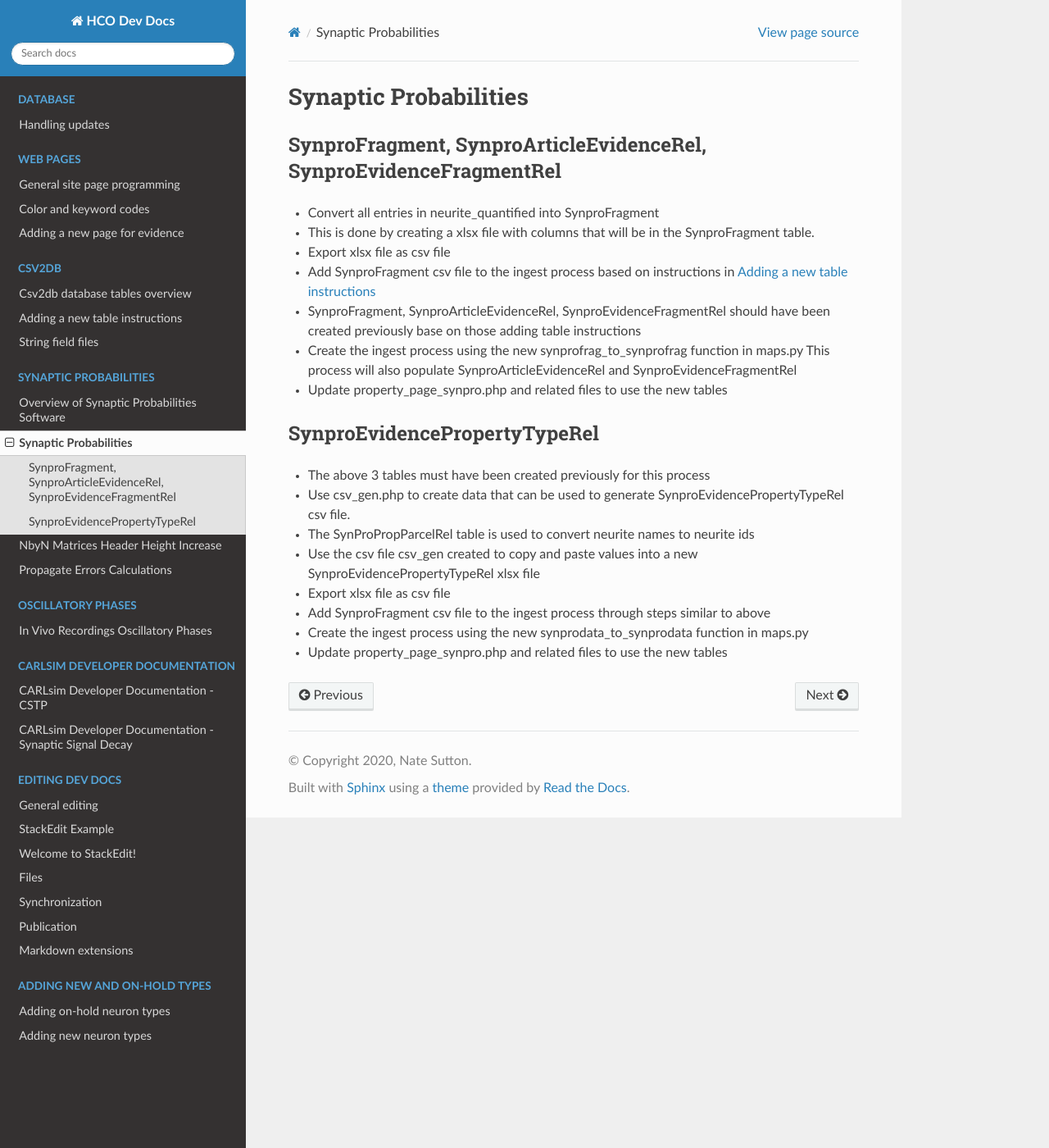
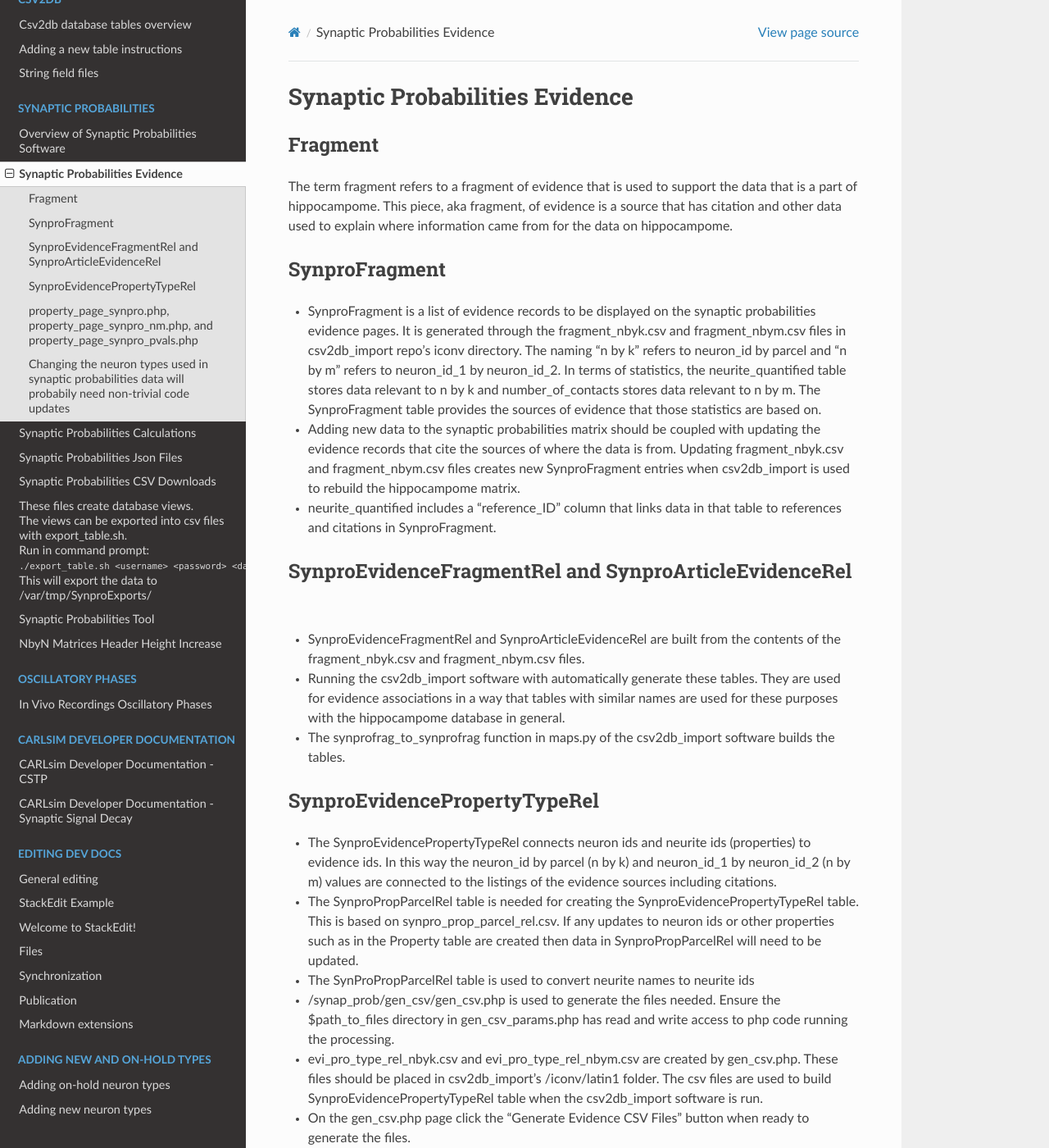
Before and after one commit to Hippocampome-Org/hco_dev_docs, a Sphinx documentation site: the page built from docs/synaptic_probabilities/fragment.md, in a window 1280 px wide and 1400 px high. Shown: the whole window at 82% size. Built offline with Sphinx 7.4.7 and the Read the Docs theme 2.0.0, drawn with Linux system fonts in a browser that asks for light colours; some of the changed text lies outside the part shown.

Commit message:
updated synpro docs

```diff
--- a/docs/index.rst
+++ b/docs/index.rst
@@ -38,8 +38,11 @@ Welcome to Hippocampome.org's Developer Documentation!
 
     synaptic_probabilities/overview.md
     synaptic_probabilities/fragment.md
+    synaptic_probabilities/propagate_errors.md
+    synaptic_probabilities/json_files.md
+    synaptic_probabilities/csv_dls.md
+    synaptic_probabilities/probabilities_tool.md
     synaptic_probabilities/header_height.md
-    synaptic_probabilities/propagate_errors.md
 
 .. toctree::
     :hidden:
--- a/docs/synaptic_probabilities/fragment.md
+++ b/docs/synaptic_probabilities/fragment.md
@@ -1,26 +1,30 @@
-Synaptic Probabilities
-======================
+Synaptic Probabilities Evidence
+===============================
 
-## SynproFragment, SynproArticleEvidenceRel, SynproEvidenceFragmentRel
-- Convert all entries in neurite_quantified into SynproFragment
-- This is done by creating a xlsx file with columns that will be in the
-SynproFragment table.
-- Export xlsx file as csv file
-- Add SynproFragment csv file to the ingest process based on instructions in [Adding a new table instructions](https://hco-dev-docs.readthedocs.io/en/latest/csv2db/add_table.html)
-- SynproFragment, SynproArticleEvidenceRel, SynproEvidenceFragmentRel should
-have been created previously base on those adding table instructions
-- Create the ingest process using the new synprofrag_to_synprofrag function in maps.py
-This process will also populate SynproArticleEvidenceRel and SynproEvidenceFragmentRel
-- Update property_page_synpro.php and related files to use the new tables
+## Fragment
+The term fragment refers to a fragment of evidence that is used to support the data that is a part of hippocampome. This piece, aka fragment, of evidence is a source that has citation and other data used to explain where information came from for the data on hippocampome.
+
+## SynproFragment
+- SynproFragment is a list of evidence records to be displayed on the synaptic probabilities evidence pages. It is generated through the fragment_nbyk.csv and fragment_nbym.csv files in csv2db_import repo's iconv directory. The naming "n by k" refers to neuron_id by parcel and "n by m" refers to neuron_id_1 by neuron_id_2. In terms of statistics, the neurite_quantified table stores data relevant to n by k and number_of_contacts stores data relevant to n by m. The SynproFragment table provides the sources of evidence that those statistics are based on.
+- Adding new data to the synaptic probabilities matrix should be coupled with updating the evidence records that cite the sources of where the data is from. Updating fragment_nbyk.csv and fragment_nbym.csv files creates new SynproFragment entries when csv2db_import is used to rebuild the hippocampome matrix.
+- neurite_quantified includes a "reference_ID" column that links data in that table to references and citations in SynproFragment.
+
+## SynproEvidenceFragmentRel and SynproArticleEvidenceRel
+- SynproEvidenceFragmentRel and SynproArticleEvidenceRel are built from the contents of the fragment_nbyk.csv and fragment_nbym.csv files.
+- Running the csv2db_import software with automatically generate these tables. They are used for evidence associations in a way that tables with similar names are used for these purposes with the hippocampome database in general.
+- The synprofrag_to_synprofrag function in maps.py of the csv2db_import software builds the tables.
 
 ## SynproEvidencePropertyTypeRel
-- The above 3 tables must have been created previously for this process
-- Use csv_gen.php to create data that can be used to generate
-SynproEvidencePropertyTypeRel csv file.
+- The SynproEvidencePropertyTypeRel connects neuron ids and neurite ids (properties) to evidence ids. In this way the neuron_id by parcel (n by k) and neuron_id_1 by neuron_id_2 (n by m) values are connected to the listings of the evidence sources including citations.
+- The SynproPropParcelRel table is needed for creating the SynproEvidencePropertyTypeRel table. This is based on synpro_prop_parcel_rel.csv. If any updates to neuron ids or other properties such as in the Property table are created then data in SynproPropParcelRel will need to be updated.
 - The SynProPropParcelRel table is used to convert neurite names to neurite ids
-- Use the csv file csv_gen created to copy and paste values into a
-new SynproEvidencePropertyTypeRel xlsx file
-- Export xlsx file as csv file
-- Add SynproFragment csv file to the ingest process through steps similar to above
-- Create the ingest process using the new synprodata_to_synprodata function in maps.py
-- Update property_page_synpro.php and related files to use the new tables
+- /synap_prob/gen_csv/gen_csv.php is used to generate the files needed. Ensure the $path_to_files directory in gen_csv_params.php has read and write access to php code running the processing.
+- evi_pro_type_rel_nbyk.csv and evi_pro_type_rel_nbym.csv are created by gen_csv.php. These files should be placed in csv2db_import's /iconv/latin1 folder. The csv files are used to build SynproEvidencePropertyTypeRel table when the csv2db_import software is run.
+- On the gen_csv.php page click the "Generate Evidence CSV Files" button when ready to generate the files.
+- csv2db_import's synprodata_to_synprodata function in maps.py will process the csv files to create the SynproEvidencePropertyTypeRel table.
+
+## property_page_synpro.php, property_page_synpro_nm.php, and property_page_synpro_pvals.php
+- These file are used to display the evidence records. They perform live queries to the database based on php parameters that are supplied to them. The php parameters come from links that are clicked on in the synaptic probabilities matrix.
+
+## Changing the neuron types used in synaptic probabilities data will probabily need non-trivial code updates
+- Currently the neuron types used in the synaptic probabilities matrix are those that were listed in v1 of the site (as of 05/30/23). These list of neurons is hardcoded in different places in the synaptic probabilities code. Changing which neurons types that are present in the synaptic probabilities data is expected to need a non-trivial amount of coding. In the future the hippocampome code base can move toward a more automated and not hardcoded approach but this was not the state of the code base as of this documentation creation.
```
Also changed, not shown: docs/synaptic_probabilities/csv_dls.md (added, +36 -0 lines), docs/synaptic_probabilities/json_files.md (added, +11 -0 lines), docs/synaptic_probabilities/probabilities_tool.md (added, +11 -0 lines), docs/synaptic_probabilities/propagate_errors.md (+32 -29 lines).
